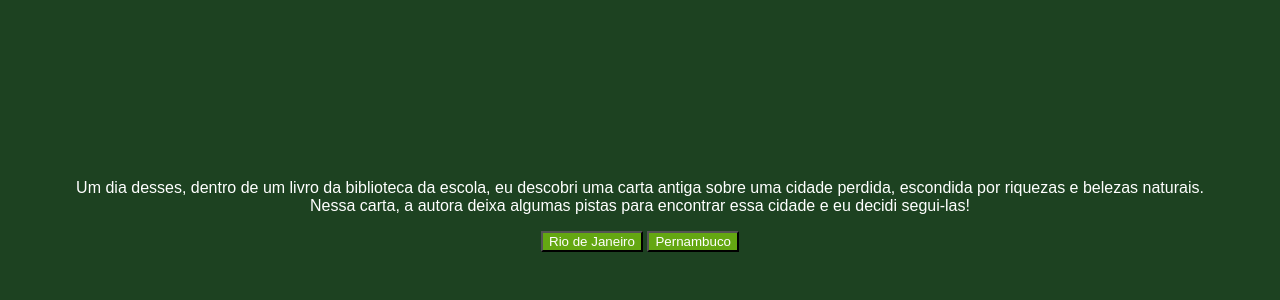
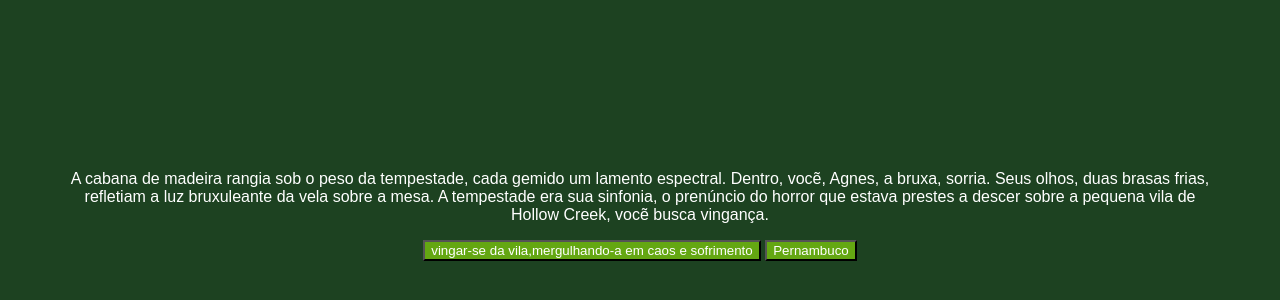
Before and after one commit to tony552008/jogo-com-narrativa-1-mb-, a plain HTML site: page index.html in a window 1280 px wide. Shown: the part 152-452 px from the top of the page. Drawn offline with Linux system fonts and the light colour scheme; a web font is replaced by a local one.

Commit message:
index.html

```diff
--- a/index.html
+++ b/index.html
@@ -7,14 +7,14 @@
     <link rel="preconnect" href="https://fonts.googleapis.com">
     <link rel="preconnect" href="https://fonts.gstatic.com" crossorigin>
     <link href="https://fonts.googleapis.com/css2?family=Bai+Jamjuree:ital,wght@0,200;0,300;0,400;0,500;0,600;0,700;1,200;1,300;1,400;1,500;1,600;1,700&display=swap" rel="stylesheet">
-    <title>Em busca da cidade perdida</title>
+    <title>O Pacto de Sangue</title>
 </head>
 <body>
     <main>
         <div class="passo ativo" id="passo-0">
             <img src="img/cenario-passo0.png" alt="">
-            <p>Um dia desses, dentro de um livro da biblioteca da escola, eu descobri uma carta antiga sobre uma cidade perdida, escondida por riquezas e belezas naturais. Nessa carta, a autora deixa algumas pistas para encontrar essa cidade e eu decidi segui-las!</p>
-            <button class="btn-proximo" data-proximo="1">Rio de Janeiro</button>
+            <p>A cabana de madeira rangia sob o peso da tempestade, cada gemido um lamento espectral. Dentro, vocẽ, Agnes, a bruxa, sorria. Seus olhos, duas brasas frias, refletiam a luz bruxuleante da vela sobre a mesa. A tempestade era sua sinfonia, o prenúncio do horror que estava prestes a descer sobre a pequena vila de Hollow Creek, vocẽ busca vingança.</p>
+            <button class="btn-proximo" data-proximo="1">vingar-se da vila,mergulhando-a em caos e sofrimento</button>
             <button class="btn-proximo" data-proximo="2">Pernambuco</button>
         </div>
         <div class="passo" id="passo-1">
```
